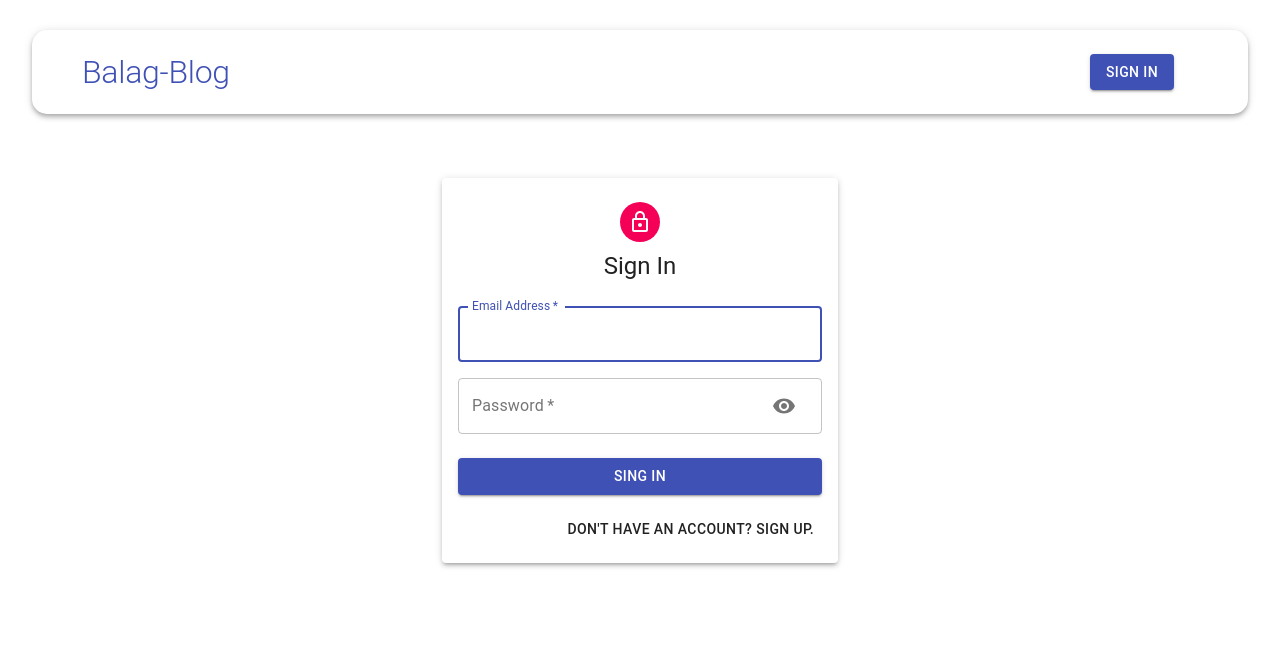
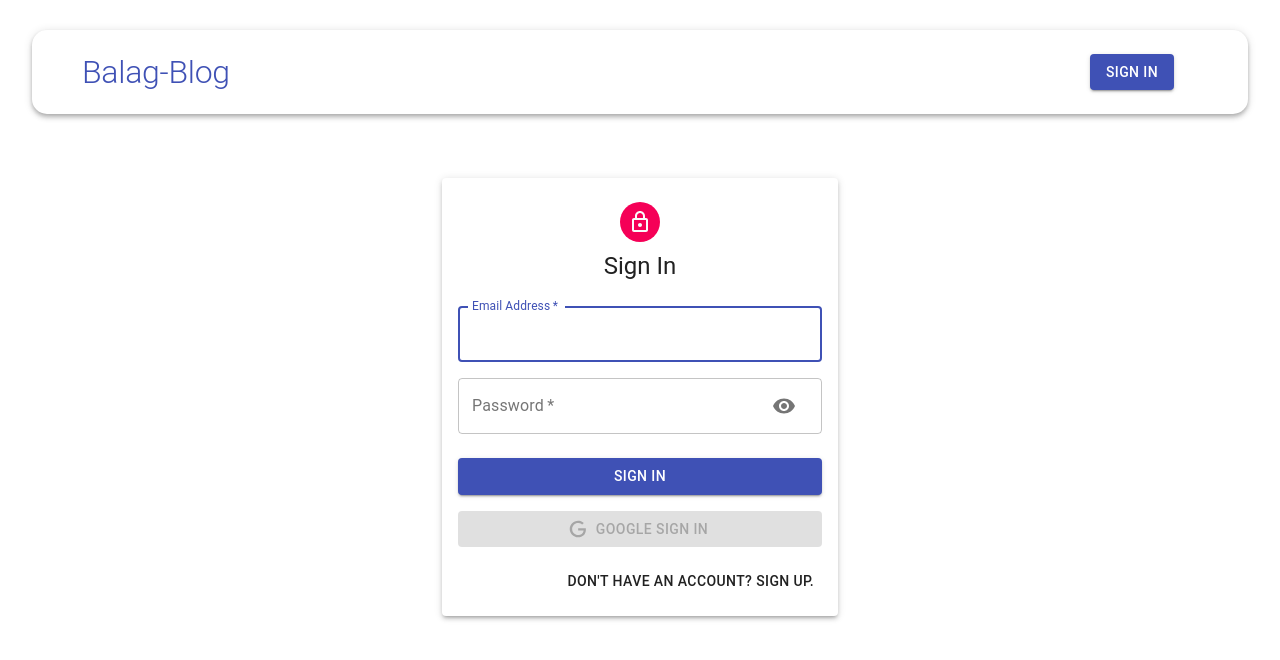
Before and after one commit to elyenxi/travel-blog-app, a React (Create React App) app in the folder client/: page /auth in a window 1280 px wide. Shown: the top 660 px of the page. Built offline with nearby package versions, Linux system fonts and the light colour scheme; the HTML template or start-up script is replaced by a standard one.

Commit message:
Add button for Google login

```diff
--- a/client/package.json
+++ b/client/package.json
@@ -6,6 +6,7 @@
     "@material-ui/core": "^4.12.4",
     "@material-ui/icons": "^4.11.3",
     "@material-ui/lab": "^4.0.0-alpha.61",
+    "@react-oauth/google": "^0.2.6",
     "@testing-library/jest-dom": "^5.16.5",
     "@testing-library/react": "^13.3.0",
     "@testing-library/user-event": "^13.5.0",
--- a/client/src/components/Auth/Input.js
+++ b/client/src/components/Auth/Input.js
@@ -15,7 +15,8 @@
       fullWidth
       required
       InputProps={
-        name === 'password' && {
+        name === 'password'
+          ? {
               endAdornment: (
                 <InputAdornment position='end'>
                   <IconButton onClick={handleShowPassword}>
@@ -24,6 +25,7 @@
                 </InputAdornment>
               )
             }
+          : null
       }
     />
   </Grid>
--- /dev/null
+++ b/client/src/components/Auth/icon.js
@@ -0,0 +1,12 @@
+import React from 'react';
+
+const Icon = () => (
+  <svg style={{ width: '20px', height: '20px' }} viewBox='0 0 24 24'>
+    <path
+      fill='currentColor'
+      d='M21.35,11.1H12.18V13.83H18.69C18.36,17.64 15.19,19.27 12.19,19.27C8.36,19.27 5,16.25 5,12C5,7.9 8.2,4.73 12.2,4.73C15.29,4.73 17.1,6.7 17.1,6.7L19,4.72C19,4.72 16.56,2 12.1,2C6.42,2 2.03,6.8 2.03,12C2.03,17.05 6.16,22 12.25,22C17.6,22 21.5,18.33 21.5,12.91C21.5,11.76 21.35,11.1 21.35,11.1V11.1Z'
+    />
+  </svg>
+);
+
+export default Icon;
--- a/client/src/components/Auth/index.js
+++ b/client/src/components/Auth/index.js
@@ -1,8 +1,10 @@
 import React, { useState } from 'react';
 import { Avatar, Button, Container, Grid, Paper, Typography } from '@material-ui/core';
 import LockOutlinedIcon from '@material-ui/icons/LockOutlined';
+import { GoogleLogin } from 'react-google-login';
 import Input from './Input';
 import useStyles from './styles';
+import Icon from './icon';
 
 const Auth = () => {
   const classes = useStyles();
@@ -19,6 +21,10 @@
     setIsSignUp((prevIsSignUp) => !prevIsSignUp);
     handleShowPassword(false);
   };
+
+  const googleSuccess = async () => {};
+
+  const googleFailure = async () => {};
 
   return (
     <Container component='main' maxWidth='xs'>
@@ -47,10 +53,30 @@
               <Input name='confirmPassword' label='Repeat Password' type='password' handleChange={handleChange} />
             )}
           </Grid>
+
           <Button className={classes.submit} color='primary' variant='contained' type='submit' fullWidth>
-            {isSignUp ? 'Sign Up' : 'Sing In'}
+            {isSignUp ? 'Sign Up' : 'Sign In'}
           </Button>
-          <Grid container justify='flex-end'>
+          <GoogleLogin
+            clientId='406772066112-ui1k0954nbthqomsprd44vnq8rv26t1l.apps.googleusercontent.com'
+            render={(renderProps) => (
+              <Button
+                className={classes.googleButton}
+                color='primary'
+                variant='contained'
+                startIcon={<Icon />}
+                onClick={renderProps.onClick}
+                disabled={renderProps.disabled}
+                fullWidth
+              >
+                Google Sign In
+              </Button>
+            )}
+            onSuccess={googleSuccess}
+            onFailure={googleFailure}
+            cookiePolicy='single_host_origin'
+          />
+          <Grid container justifyContent='flex-end'>
             <Grid item>
               <Button onClick={switchMode}>
                 {isSignUp ? `Already have an account? Sign In.` : `Don't have an account? Sign Up.`}
```
Also changed, not shown: 1 other file (tests, documents, lock files or other folders). Lines whose indentation alone changed are shown as unchanged.
